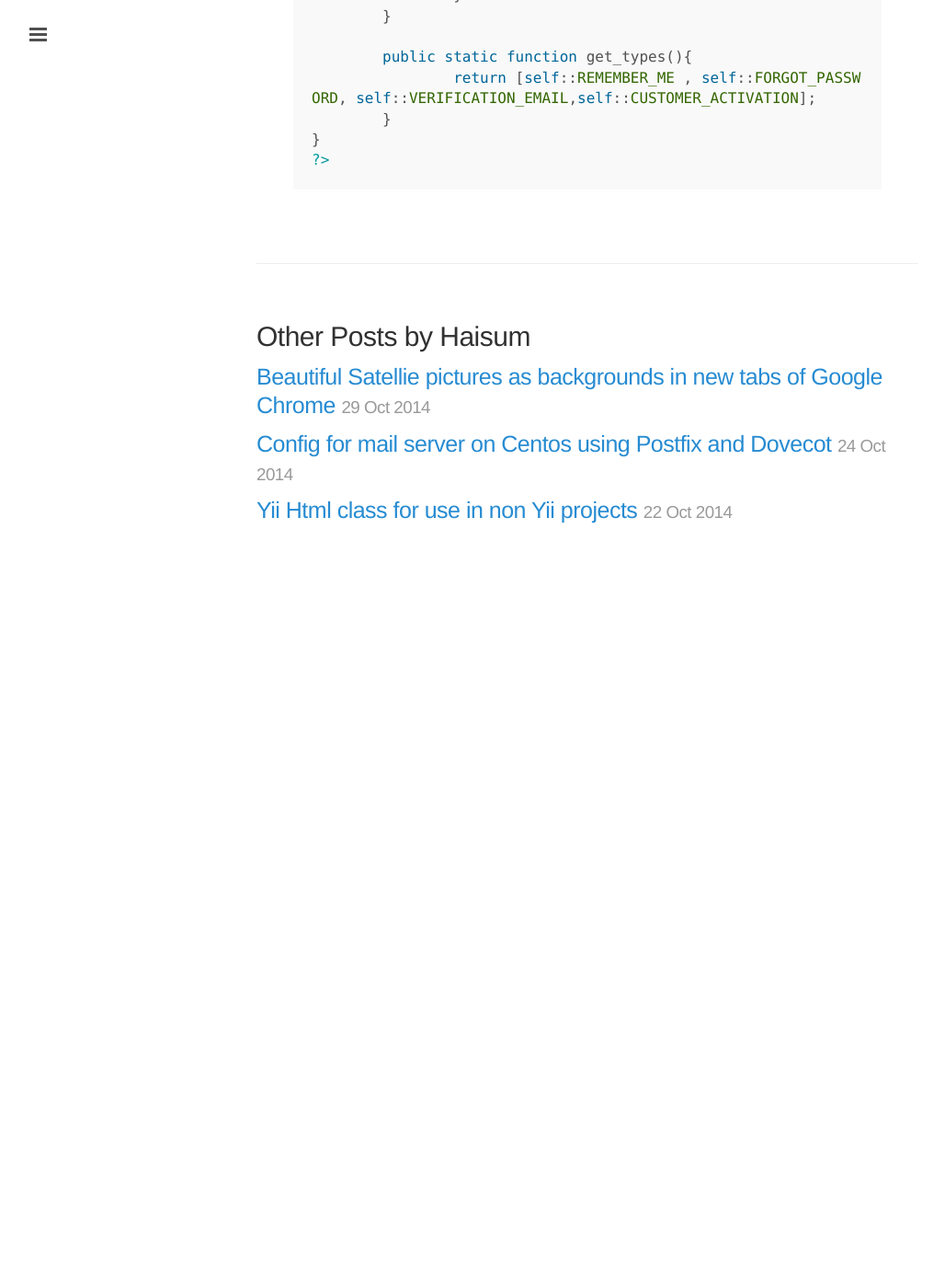
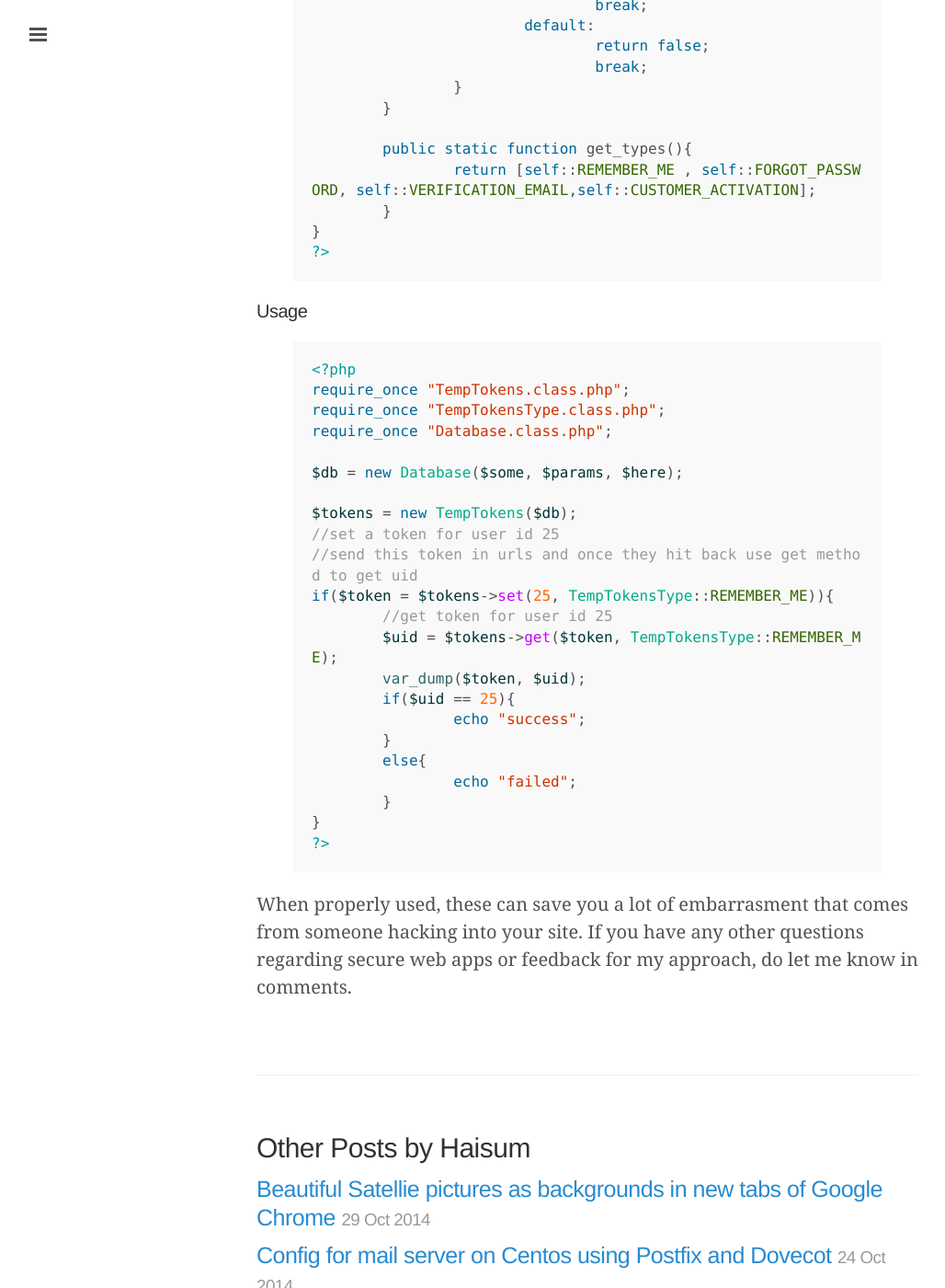
Before and after one commit to haisum/haisum.github.io, a Jekyll site: the page built from _posts/2014-10-22-Secure-tokens-for-forgot-password-remember-me-cookie.md, in a window 1280 px wide and 1400 px high, scrolled down 5071 px. Shown: the whole window at 92% size, without its empty margins (1-1029 px from the left). Built offline with Jekyll 4.4.1, drawn with Linux system fonts in a browser that asks for light colours; Markdown is read by kramdown in place of the engine named in the settings; comment, search, counter and statistics services are not loaded; before the commit the page ends 5701 px from its top, so only the background shows below that; some of the changed text lies outside the part shown.

Commit message:
updating tokens post to add final touch

```diff
--- a/_posts/2014-10-22-Secure-tokens-for-forgot-password-remember-me-cookie.md
+++ b/_posts/2014-10-22-Secure-tokens-for-forgot-password-remember-me-cookie.md
@@ -30,6 +30,8 @@ This makes sure that identity tokens are random and can't be guessed by anyone.
 ##Source code
 
 ####TempTokens.class.php
+
+**Note:** *This isn't just a copy/paste code, you have to understand it and at least modify set and get methods of TempTokens class to make it work properly with your database.*
 
 {% highlight php %}
 <?php
@@ -176,3 +178,33 @@ class TempTokensType{
 }
 ?>
 {% endhighlight %}
+
+####Usage
+
+{% highlight php %}
+<?php
+require_once "TempTokens.class.php";
+require_once "TempTokensType.class.php";
+require_once "Database.class.php";
+
+$db = new Database($some, $params, $here);
+
+$tokens = new TempTokens($db);
+//set a token for user id 25
+//send this token in urls and once they hit back use get method to get uid
+if($token = $tokens->set(25, TempTokensType::REMEMBER_ME)){
+	//get token for user id 25
+	$uid = $tokens->get($token, TempTokensType::REMEMBER_ME);
+	var_dump($token, $uid);
+	if($uid == 25){
+		echo "success";
+	}
+	else{
+		echo "failed";
+	}
+}
+?>
+
+{% endhighlight %}
+
+When properly used, these can save you a lot of embarrasment that comes from someone hacking into your site. If you have any other questions regarding secure web apps or feedback for my approach, do let me know in comments.
```
